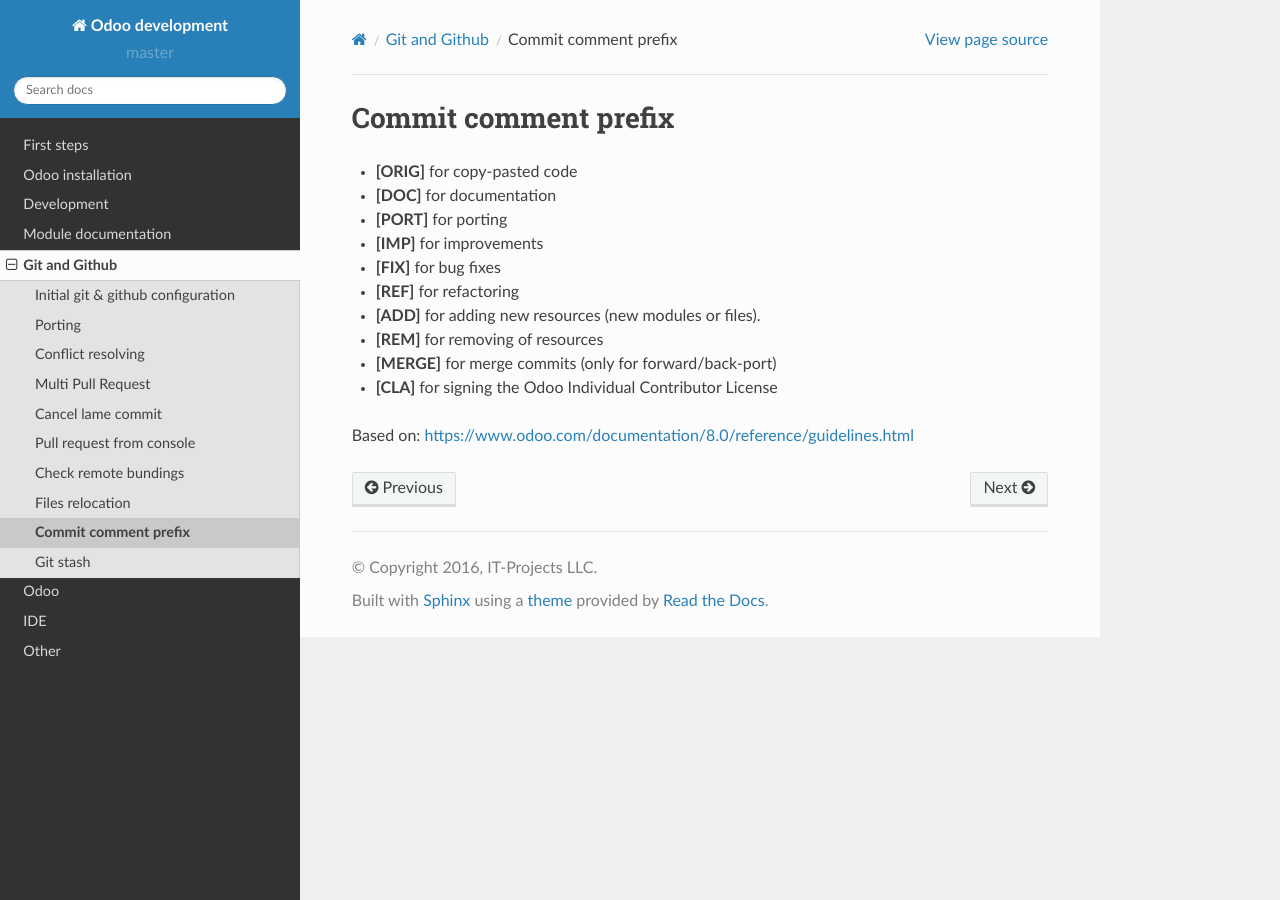
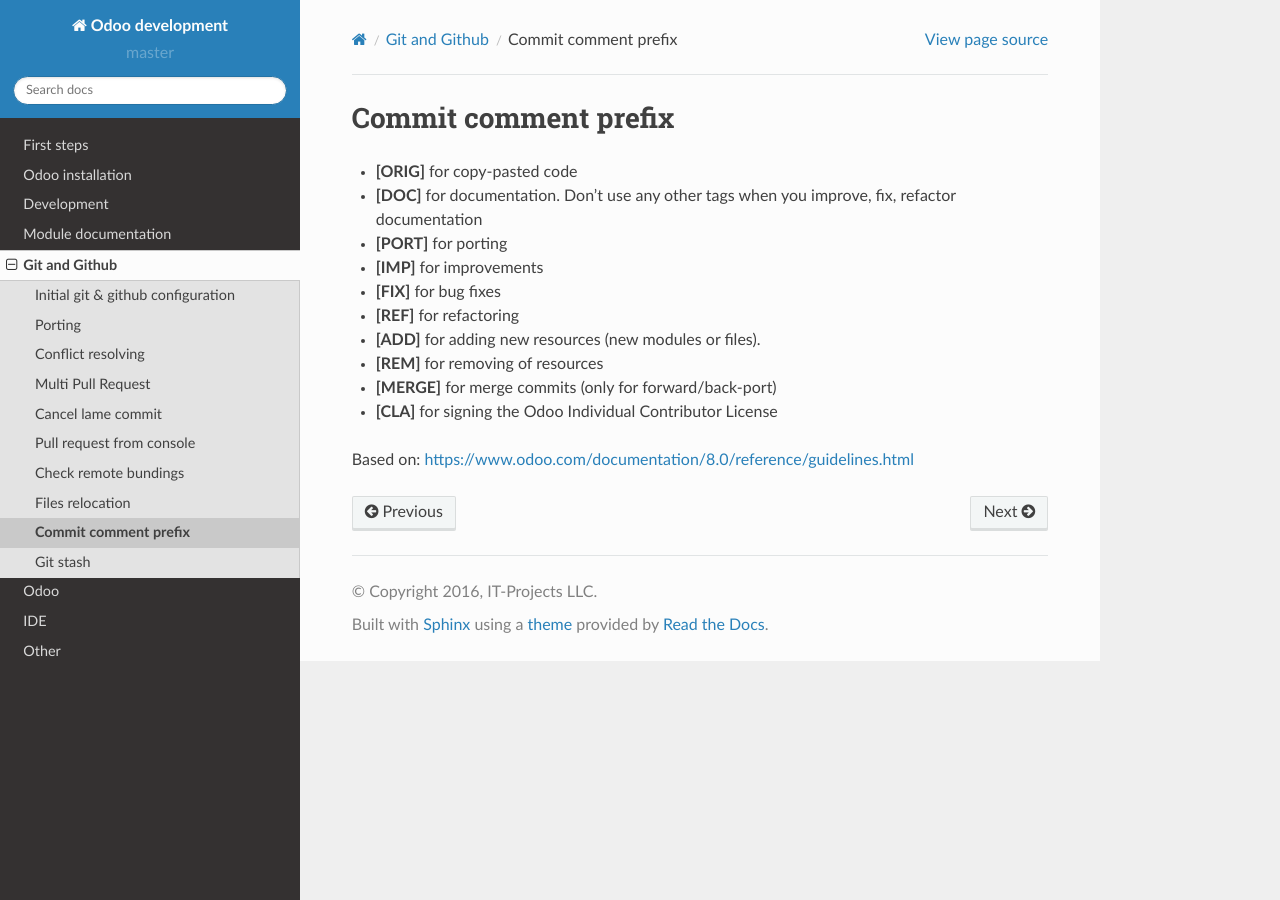
Before and after one commit to itpp-labs/odoo-development, a Sphinx documentation site: the page built from docs/git/commits.rst, in a window 1280 px wide. Built offline with Sphinx 7.4.7 and the Read the Docs theme 2.0.0, drawn with Linux system fonts in a browser that asks for light colours.

Commit message:
clarify usage of [DOC] tag:
* **[DOC]**  for documentation. Don't use any other tags when you improve

```diff
--- a/docs/git/commits.rst
+++ b/docs/git/commits.rst
@@ -2,7 +2,7 @@
 =====================
 
 * **[ORIG]** for copy-pasted code
-* **[DOC]** for documentation
+* **[DOC]**  for documentation. Don't use any other tags when you improve, fix, refactor documentation
 * **[PORT]** for porting
 * **[IMP]** for improvements
 * **[FIX]** for bug fixes
```
